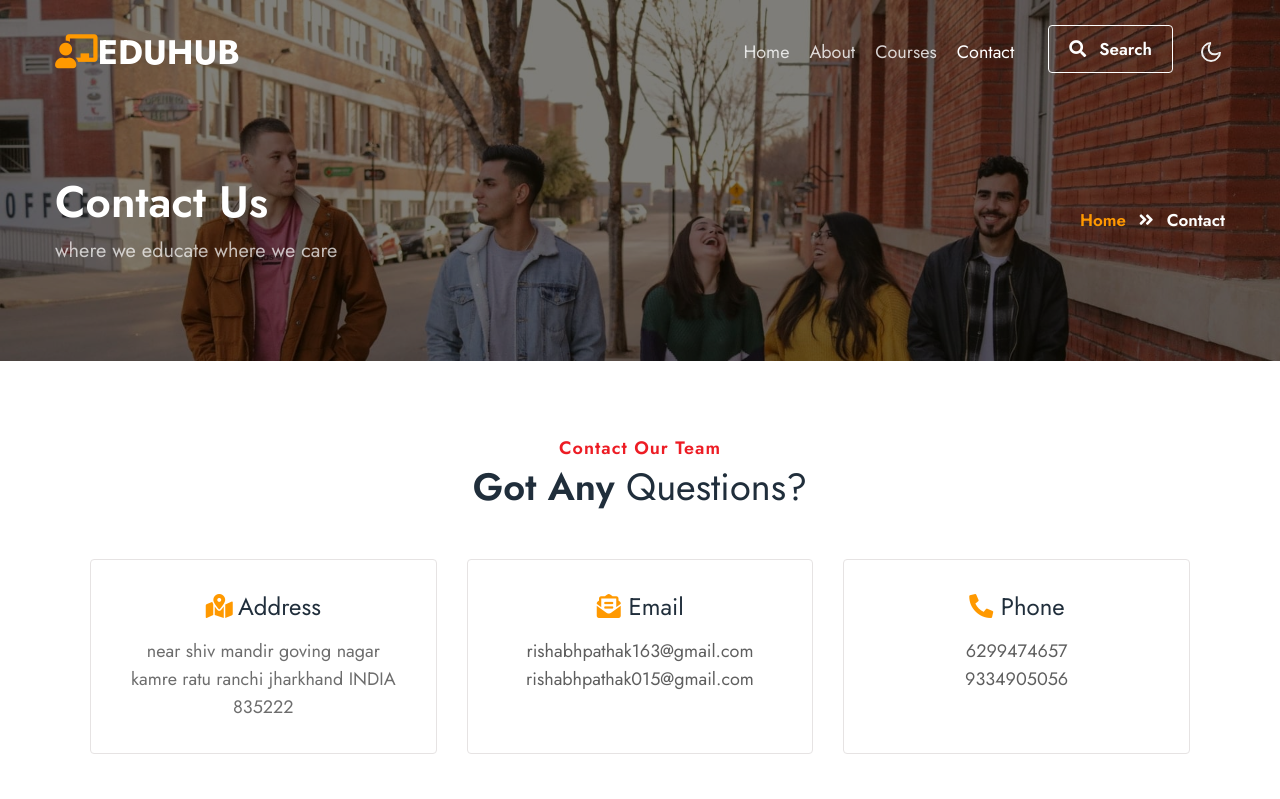
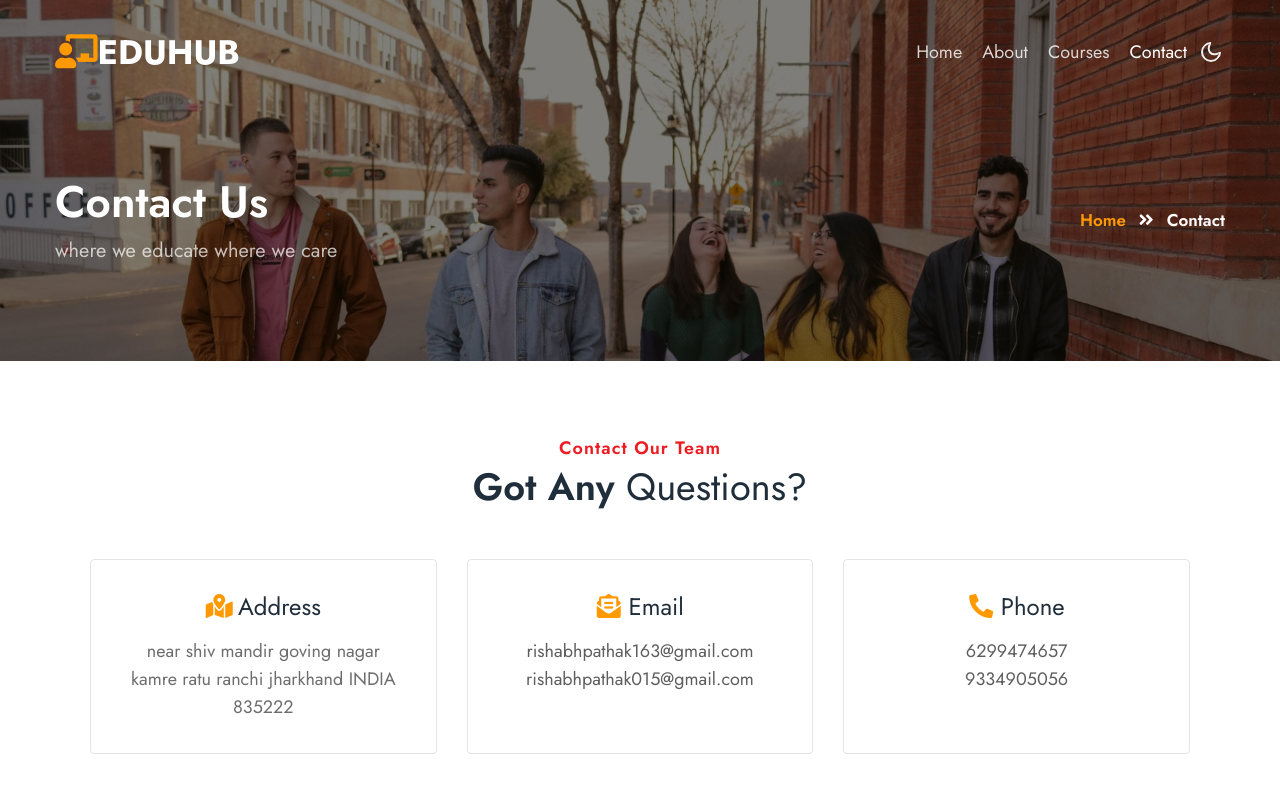
Before and after one commit to RISHABHPATHAK29/EDUHUB, a plain HTML site: page contact.html in a window 1280 px wide. Shown: the top 799 px of the page. Drawn offline with Linux system fonts and the light colour scheme.

Commit message:
Update contact.html

```diff
--- a/contact.html
+++ b/contact.html
@@ -47,16 +47,7 @@
             <li class="nav-item mr-lg-1 active">
               <a class="nav-link" href="contact.html">Contact</a>
             </li>
-            <!--/search-right-->
-            <li class="header-search mr-lg-2 mt-lg-0 mt-4 position-relative">
-              <div class="search-right">
-                <a href="#search" class="btn btn-style search-btn" title="search"><span class="fas fa-search mr-2"
-                    aria-hidden="true"></span> Search</a>
-
-              </div>
-            </li>
-            <!--//search-right-->
-          </ul>
+           </ul>
         </div>
 
 
```
